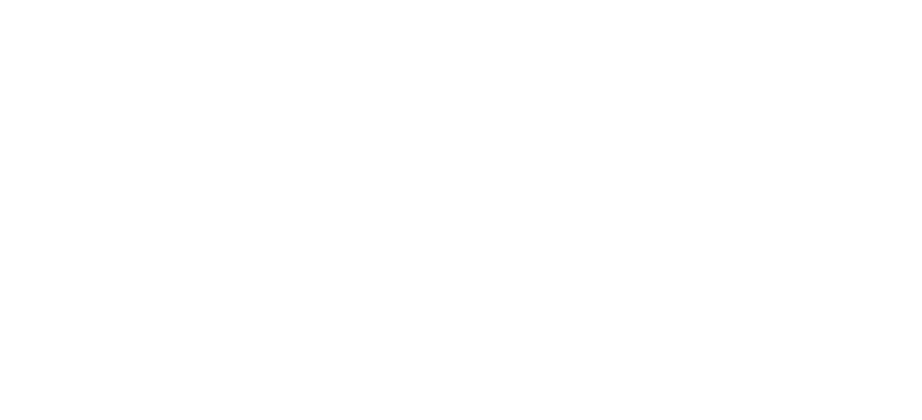
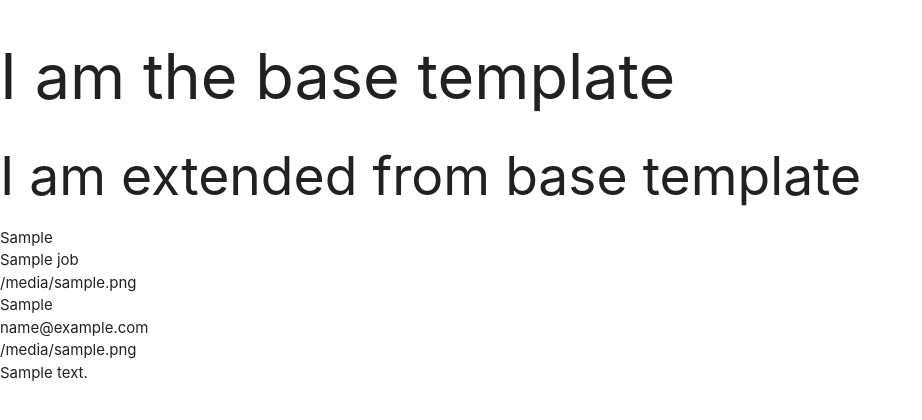
Before and after one commit to shiva123-coder/one-stop-solution, a Flask app: page / in a window 1280 px wide. Before the commit the part shown is empty. Shown: the top 420 px of the page, without its empty margins (0-922 px from the left). Run offline with Flask 2, Linux system fonts and the light colour scheme; a database or web service that is not in the repository returns one stand-in record (values such as "Sample title"); some libraries are stand-ins or nearby versions.

Commit message:
Test jinja templating and for loop inside the jinja template

```diff
--- a/app.py
+++ b/app.py
@@ -21,20 +21,19 @@ os.environ.setdefault("MONGO_DBNAME", "services")
 
 app = Flask(__name__)
 
-app.secret_key = "super secret key"
-
 app.config["MONGO_DBNAME"] = os.environ.get("MONGO_DBNAME")
 app.config["MONGO_URI"] = os.environ.get("MONGO_URI")
-app.secter_key = os.environ.get("SERCET_KEY")
+app.secret_key = os.environ.get("SERCET_KEY")
 
 mongo = PyMongo(app)
 
-coll = mongo.db.jobs
+
+# route to landing page
 @app.route("/")
 @app.route("/home_page")
 def home_page():
-    services = coll.find()
-    return  render_template("home.html")
+    jobs = mongo.db.jobs.find()
+    return render_template("home.html", jobs=jobs)
 
 
 
--- a/templates/base.html
+++ b/templates/base.html
@@ -11,9 +11,10 @@
     <title>One Stop Solutions</title>
 </head>
 <body>
-    <header>
+    <h1>I am the base template </h1>
+   {% block content %}
 
-    </header>
+   {% endblock %}
 
 
     <script src="https://code.jquery.com/jquery-3.6.0.min.js" integrity="sha256-/xUj+3OJU5yExlq6GSYGSHk7tPXikynS7ogEvDej/m4=" crossorigin="anonymous"></script>
--- a/templates/home.html
+++ b/templates/home.html
@@ -0,0 +1,15 @@
+{% extends "base.html" %}
+{% block content %}
+
+    <h2>I am extended from base template</h2>
+    {% for job in jobs %}
+        {{ job.job_type }} <br>
+        {{ job.company_name }} <br>
+        {{ job.area_covered }} <br>
+        {{ job.contact_no }} <br>
+        {{ job.email }} <br>
+        {{ job.image }} <br>
+        {{ job.description }} <br>
+    {% endfor %}
+
+{% endblock %}
```
Also changed, not shown: README.md, static/css/style.css (added), static/images/valueerror1.jpg (added), static/js/script.js (added).
